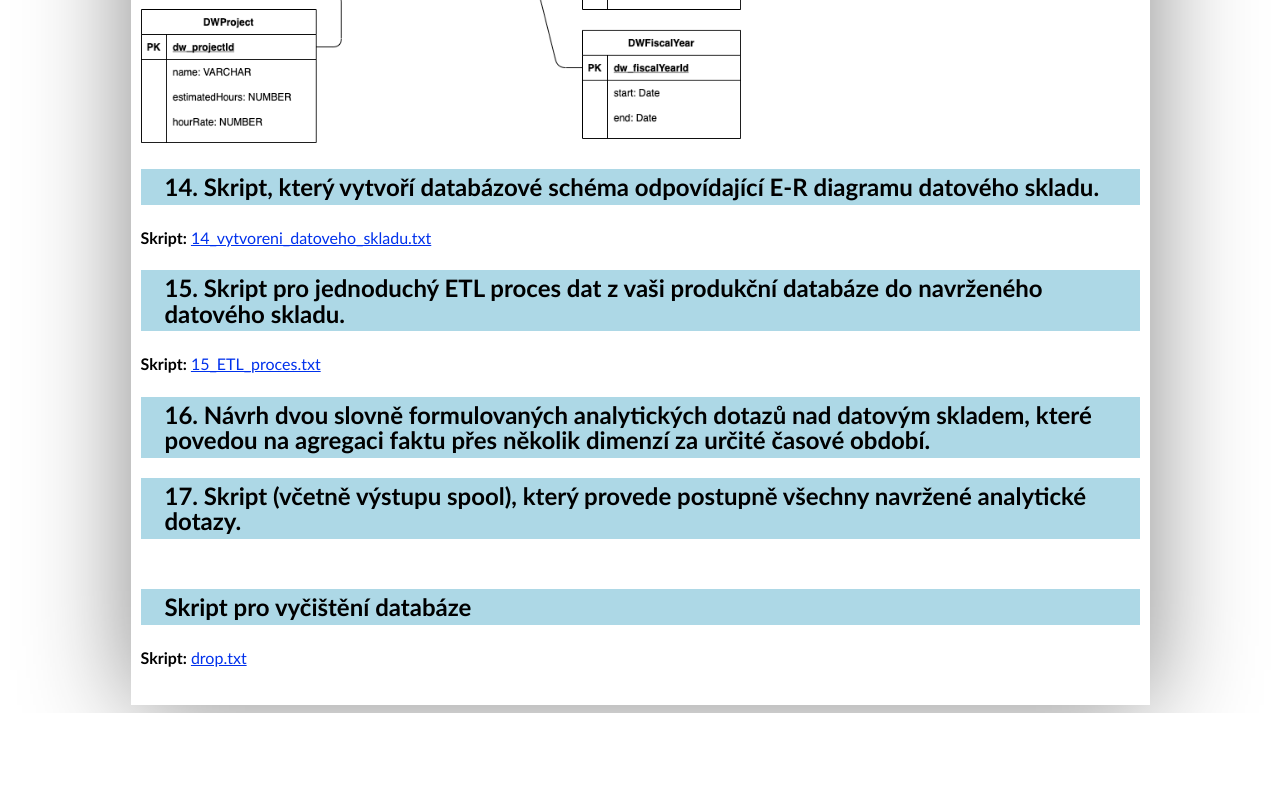
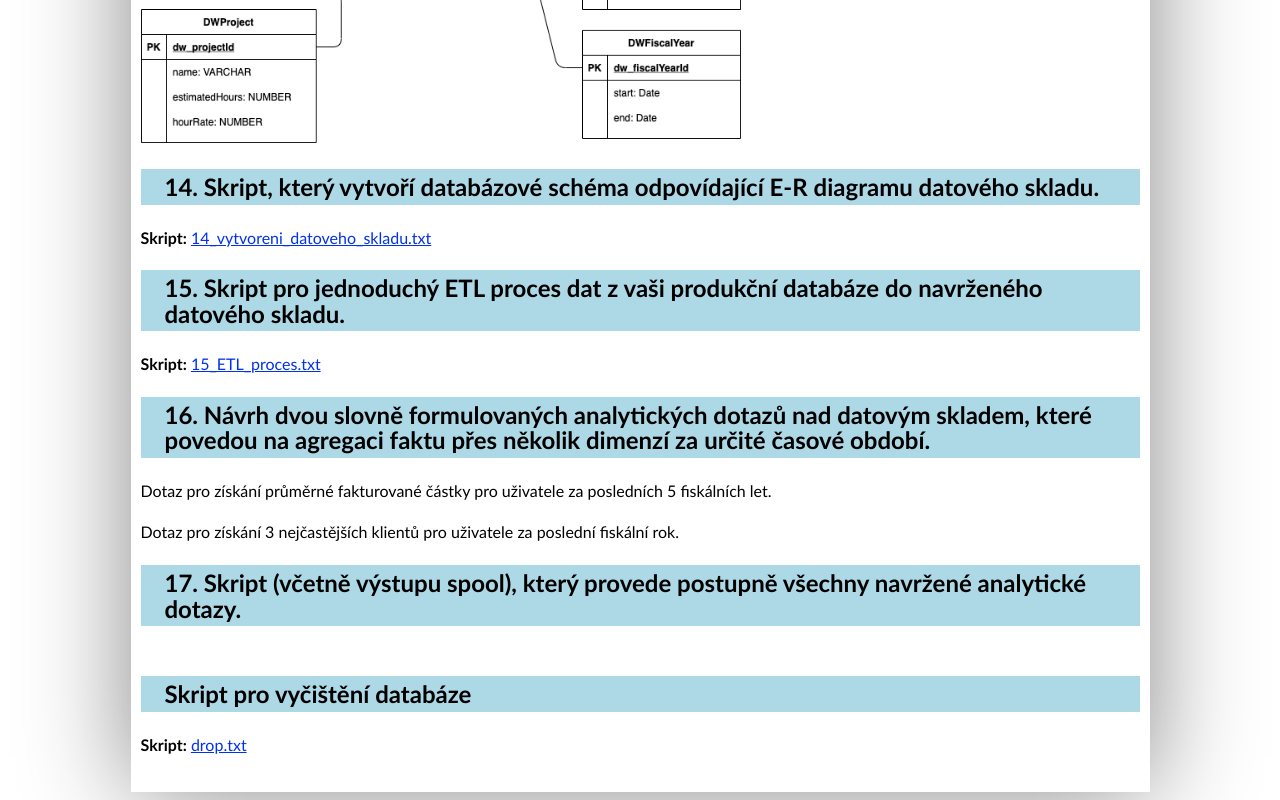
Before and after one commit to RomanAuersvald/DORDB, a plain HTML site: page index.html in a window 1280 px wide. Shown: the part 3219-4019 px from the top of the page. Before the commit the page ends 3932 px from the top, so only its background shows below. Drawn offline with Linux system fonts and the light colour scheme.

Commit message:
opraveny dotazy pro dw, definovány analytické dotazy pro sklad - 16.

```diff
--- a/index.html
+++ b/index.html
@@ -101,6 +101,8 @@
             <h2>15. Skript pro jednoduchý ETL proces dat z vaši produkční databáze do navrženého datového skladu.</h2>
             <p><strong>Skript:</strong> <a href="15_ETL_proces.txt">15_ETL_proces.txt</a></p>
             <h2>16. Návrh dvou slovně formulovaných analytických dotazů nad datovým skladem, které povedou na agregaci faktu přes několik dimenzí za určité časové období.</h2>
+            <p>Dotaz pro získání průměrné fakturované částky pro uživatele za posledních 5 fiskálních let.</p>
+            <p>Dotaz pro získání 3 nejčastějších klientů pro uživatele za poslední fiskální rok.</p>
             <h2>17. Skript (včetně výstupu spool), který provede postupně všechny navržené analytické dotazy.</h2>
 
 
```
Also changed, not shown: 14_vytvoreni_datoveho_skladu.txt, 15_ETL_proces.txt.
